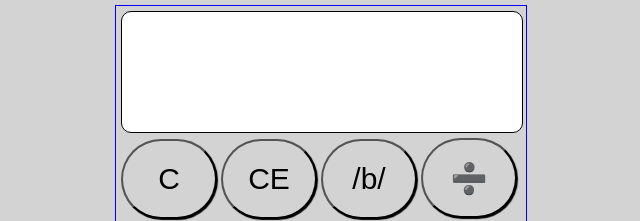
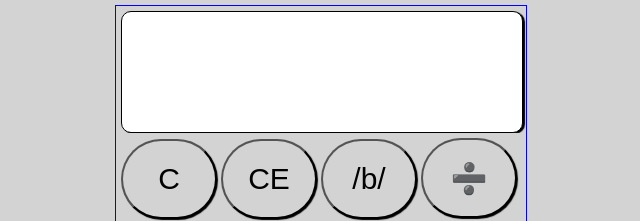
Before and after one commit to Theon87/calculator, a plain HTML site: page index.html in a window 1280 px wide. Shown: the top 221 px of the page, 319-959 px from the left. Drawn offline with Linux system fonts and the light colour scheme.

Commit message:
added box shadow to display screen

```diff
--- a/style.css
+++ b/style.css
@@ -27,6 +27,7 @@ button {
   height: 120px;
   border-radius: 10px;
   background-color: white;
+  box-shadow: 2px 1px 1px black;
 }
 
 .bottomRow,
```
